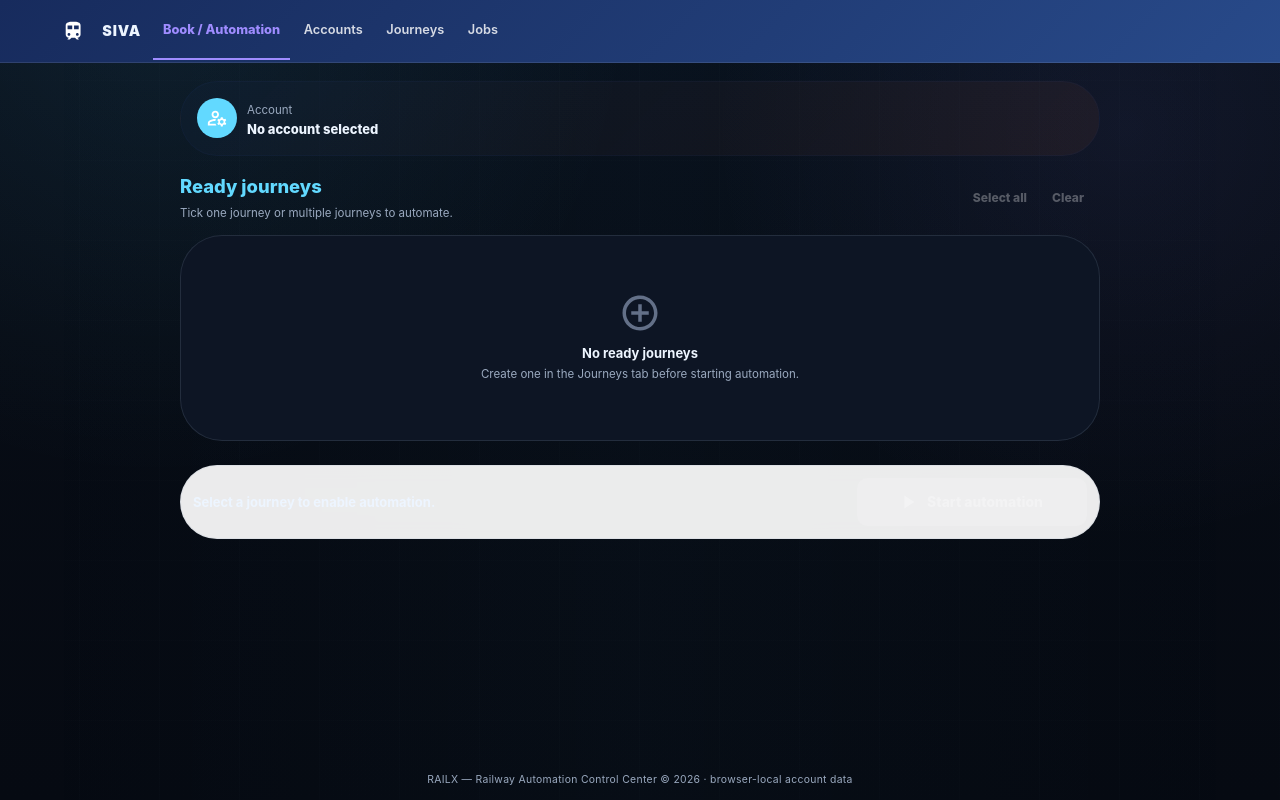
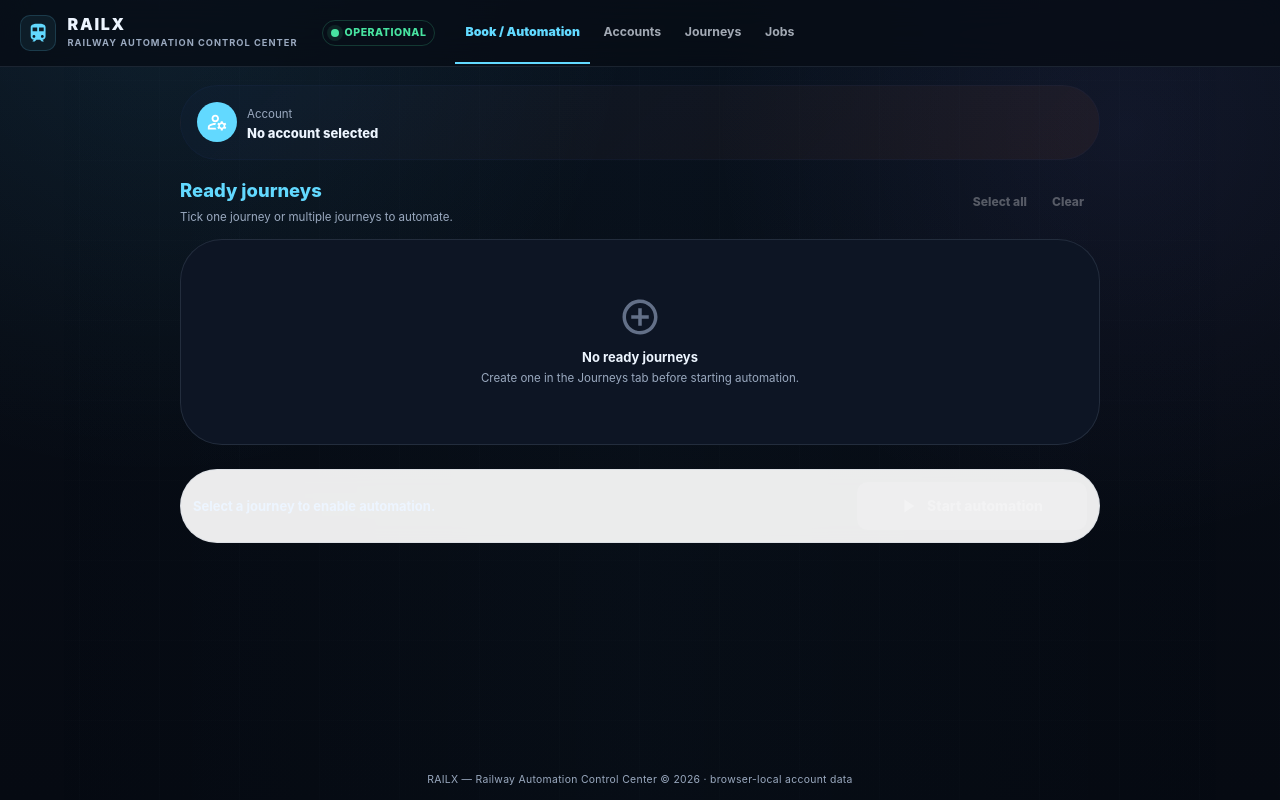
Before and after one commit to shrivastava-26/irctc, a React (Vite) app in the folder ui/: page / in a window 1280 px wide. Built offline with nearby package versions, Linux system fonts and the light colour scheme.

Commit message:
ui: redesign app shell

```diff
--- a/ui/src/components/Header.jsx
+++ b/ui/src/components/Header.jsx
@@ -17,47 +17,82 @@ export default function Header({ tab, setTab }) {
       sx={{
         top: 0,
         zIndex: 1200,
-        background: 'linear-gradient(135deg, #172b5d 0%, #213d77 60%, #284a8a 100%)',
-        borderBottom: '1px solid rgba(255,255,255,0.1)',
-        backdropFilter: 'blur(12px)',
+        borderBottom: '1px solid rgba(152,169,194,0.14)',
+        background: 'rgba(7,12,21,0.78)',
+        backdropFilter: 'blur(16px)',
+        WebkitBackdropFilter: 'blur(16px)',
       }}
     >
-      <Container maxWidth="lg" sx={{ px: { xs: 1, sm: 2 } }}>
+      <Container maxWidth="xl" sx={{ px: { xs: 1.25, sm: 2.5 } }}>
         <Toolbar
           disableGutters
           sx={{
-            minHeight: { xs: 58, sm: 62 },
+            minHeight: { xs: 60, sm: 66 },
             gap: 1,
             width: '100%',
             overflow: 'hidden',
           }}
         >
           <IconButton
-            aria-label="SIVA home"
+            aria-label="RAILX home"
             onClick={() => setTab('book')}
             sx={{
-              color: 'white',
-              mr: { xs: 0, sm: 0.5 },
+              color: 'primary.main',
+              mr: 0.4,
               p: 0.75,
-              borderRadius: 2,
-              '&:hover': { bgcolor: 'rgba(255,255,255,0.08)' },
+              bgcolor: 'rgba(98,217,255,0.07)',
+              border: '1px solid rgba(98,217,255,0.16)',
             }}
           >
             <TrainIcon />
           </IconButton>
 
-          <Typography
-            component="div"
+          <Box sx={{ minWidth: 0, mr: { xs: 0.5, sm: 2 } }}>
+            <Typography
+              component="div"
+              sx={{
+                fontWeight: 950,
+                letterSpacing: '0.11em',
+                lineHeight: 1,
+                fontSize: { xs: '0.92rem', sm: '1rem' },
+              }}
+            >
+              RAILX
+            </Typography>
+            <Typography
+              component="div"
+              sx={{
+                display: { xs: 'none', md: 'block' },
+                color: 'text.secondary',
+                fontSize: '0.58rem',
+                fontWeight: 700,
+                letterSpacing: '0.11em',
+                mt: 0.45,
+                textTransform: 'uppercase',
+              }}
+            >
+              Railway Automation Control Center
+            </Typography>
+          </Box>
+
+          <Box
             sx={{
-              display: { xs: 'none', sm: 'flex' },
-              fontWeight: 900,
-              letterSpacing: '.05rem',
-              whiteSpace: 'nowrap',
-              mr: 0.5,
+              display: 'flex',
+              alignItems: 'center',
+              gap: 0.75,
+              px: 1,
+              py: 0.55,
+              border: '1px solid rgba(72,228,161,0.20)',
+              borderRadius: 99,
+              mr: { xs: 0.4, sm: 1.5 },
+              flexShrink: 0,
             }}
           >
-            SIVA
-          </Typography>
+            <span className="railx-dot" aria-hidden="true" />
+            <Typography sx={{ fontSize: '0.66rem', fontWeight: 850, color: 'success.main', letterSpacing: '0.05em' }}>
+              OPERATIONAL
+            </Typography>
+          </Box>
 
           <Box
             component="nav"
@@ -85,22 +120,22 @@ export default function Header({ tab, setTab }) {
                   sx={{
                     flexShrink: 0,
                     appearance: 'none',
-                    border: 0,
+                    border: '0',
                     borderBottom: '2px solid',
-                    borderColor: active ? 'secondary.main' : 'transparent',
+                    borderColor: active ? 'primary.main' : 'transparent',
                     background: 'transparent',
-                    color: active ? 'secondary.main' : 'rgba(255,255,255,0.82)',
-                    minHeight: { xs: 54, sm: 58 },
+                    color: active ? 'primary.main' : 'rgba(237,245,255,0.68)',
+                    minHeight: { xs: 56, sm: 62 },
                     px: { xs: 0.85, sm: 1.25 },
-                    fontSize: { xs: '0.72rem', sm: '0.8rem' },
-                    fontWeight: active ? 800 : 600,
+                    fontSize: { xs: '0.68rem', sm: '0.77rem' },
+                    fontWeight: active ? 900 : 700,
                     whiteSpace: 'nowrap',
                     cursor: 'pointer',
                     transition: 'color 120ms ease, border-color 120ms ease',
-                    '&:hover': { color: 'white' },
+                    '&:hover': { color: 'text.primary' },
                     '&:focus-visible': {
                       outline: '2px solid',
-                      outlineColor: 'secondary.main',
+                      outlineColor: 'primary.main',
                       outlineOffset: -2,
                     },
                   }}
```
